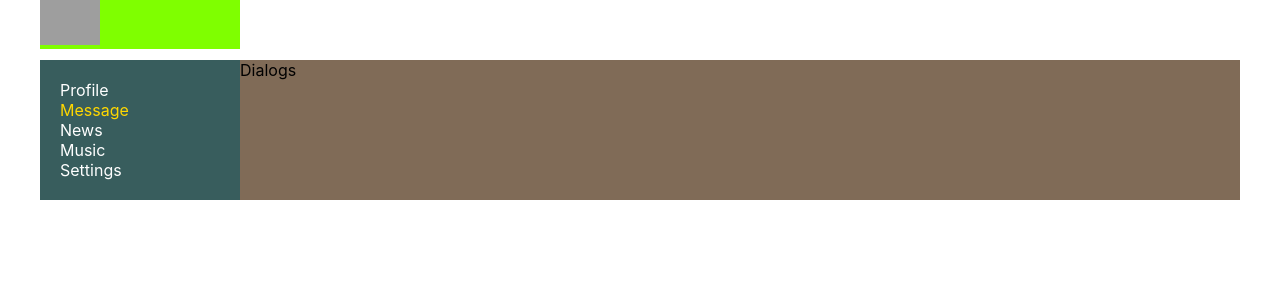
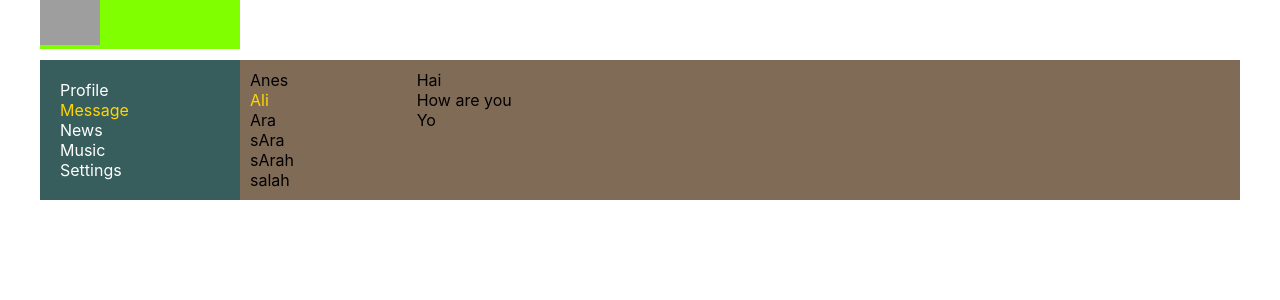
Before and after one commit to Anesbek/samurai-way-main, a React (Create React App) app: page /dialogs in a window 1280 px wide. Shown: the top 300 px of the page. Built offline with nearby package versions, Linux system fonts and the light colour scheme; grey boxes are pictures that could not be loaded.

Commit message:
lesson21 Dialogs.module.css

```diff
--- a/src/components/dialogs/Dialogs.module.css
+++ b/src/components/dialogs/Dialogs.module.css
@@ -0,0 +1,19 @@
+.dialogs {
+display: grid;
+    grid-template-columns: 2fr 10fr;
+}
+
+.dialogsItems  {
+padding: 10px;
+}
+.dialogsItems .active {
+    color: gold;
+}
+
+.messeges {
+    padding: 10px;
+}
+
+.messeges.messeg{
+
+}
--- a/src/components/dialogs/Dialogs.tsx
+++ b/src/components/dialogs/Dialogs.tsx
@@ -3,8 +3,32 @@ import s from  './Dialogs.module.css'
 
 const Dialogs = (props: any) => {
     return (
-        <div >
-            Dialogs
+        <div className={s.dialogs} >
+           <div className={s.dialogsItems}>
+               <div className={s.dialog}>
+                  Anes
+               </div>
+               <div className={s.dialog + ' ' + s.active}>
+                  Ali
+               </div>
+               <div className={s.dialog}>
+                  Ara
+               </div>
+               <div className={s.dialog}>
+                  sAra
+               </div>
+               <div className={s.dialog}>
+                  sArah
+               </div>
+               <div className={s.dialog}>
+                  salah
+               </div>
+           </div>
+            <div className={s.messeges}>
+                <div className={s.messeg}>Hai</div>
+                <div className={s.messeg}>How are you</div>
+                <div className={s.messeg}>Yo</div>
+            </div>
         </div>
     );
 };
```
